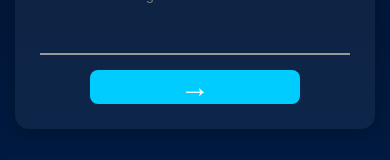
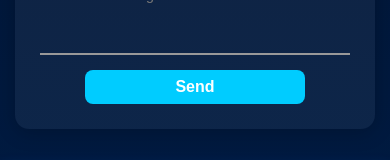
Before and after one commit to Msahan16/Protfolio, a React (Create React App) app: page / in a window 390 px wide. Shown: the part 7788-7948 px from the top of the page. Built offline with nearby package versions, Linux system fonts and the light colour scheme.

Commit message:
change ui

```diff
--- a/src/components/Contact.css
+++ b/src/components/Contact.css
@@ -295,8 +295,8 @@
 
   .newsletter-form button {
     align-self: center;
-    font-size: 30px;
-    padding: 0px 90px;
+    font-size: 16px;
+    padding: 8px 90px;
   }
 }
 
--- a/src/components/Contact.js
+++ b/src/components/Contact.js
@@ -80,7 +80,7 @@
             <input type="text" name="user_name" placeholder="Your Name" required />
             <input type="email" name="user_email" placeholder="Your Email" required />
             <textarea name="message" placeholder="Your Message" rows="3" required></textarea>
-            <button type="submit">→</button>
+            <button type="submit">Send</button>
           </form>
         </div>
       </div>
```
